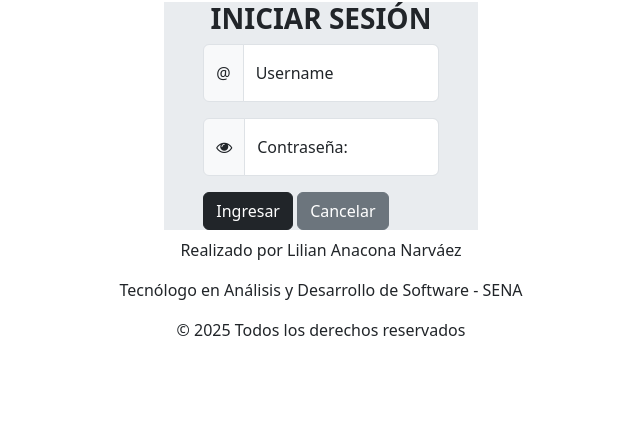
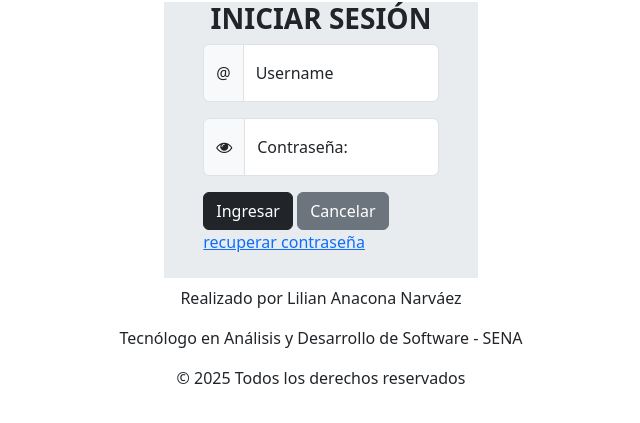
Before and after one commit to lilian1702/Proyecto_web_mongo, a Flask app: page / in a window 1280 px wide. Shown: the part 14-437 px from the top of the page, without its empty margins (319-959 px from the left). Run offline with Flask 2, Linux system fonts and the light colour scheme; parts of the project's set-up code (start-up, migrations or seed data) failed here and were passed over; some libraries are stand-ins or nearby versions.

Commit message:
recuperar contraseña

```diff
--- a/templates/frmIniciarSesion.html
+++ b/templates/frmIniciarSesion.html
@@ -23,6 +23,9 @@
         <div class="mt-2 mb-2">
             <button class="btn btn-dark">Ingresar</button>
             <button class="btn btn-secondary">Cancelar</button>
+            <br>
+            <a href="/recuperar">recuperar contraseña<a/>
+            <br><br>
         </div>
     </form>
 </div>
```
